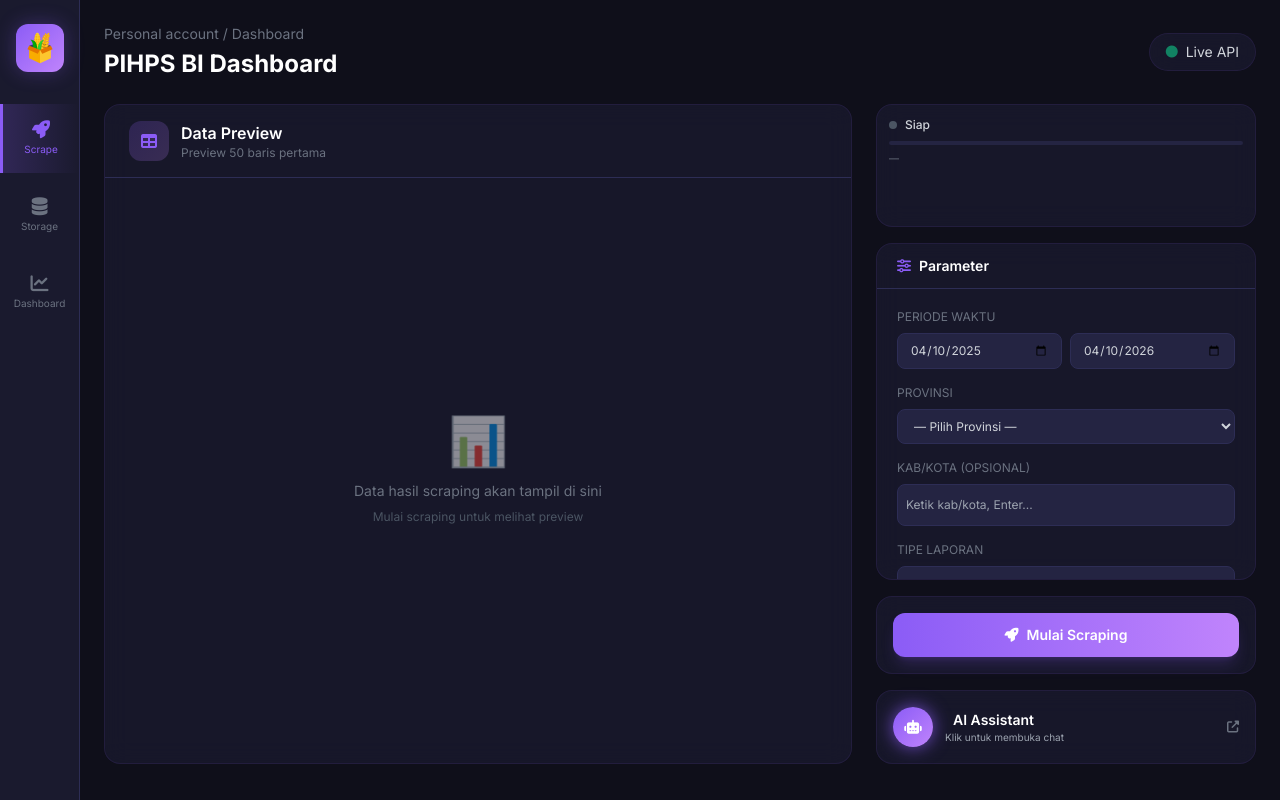
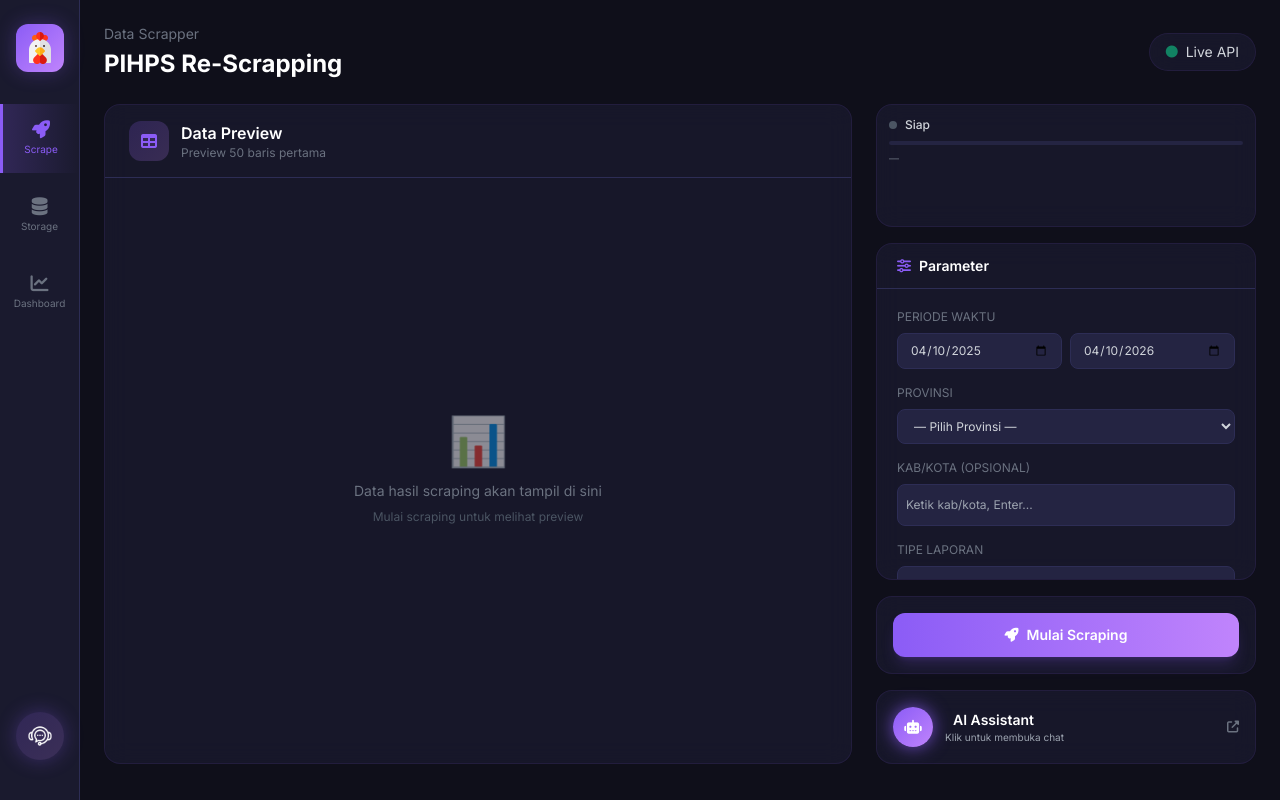
Before and after one commit to rohisrachman/PIHPS-Re-Srap, a Flask app: page / in a window 1280 px wide. Run offline with Flask 3, Linux system fonts and the light colour scheme; data that the repository does not hold is empty.

Commit message:
Add MongoDB Atlas connection with SSL fallback and contact popup improvements

```diff
--- a/app.py
+++ b/app.py
@@ -1,7 +1,5 @@
 """
 PIHPS BI — Flask Scraping Dashboard
-Algoritma: REST API langsung (requests) — tanpa Selenium/Chrome
-Endpoint: bi.go.id/hargapangan/WebSite/TabelHarga/*
 """
 
 import io
@@ -13,6 +11,7 @@ import os
 from datetime import datetime
 from pathlib import Path
 from concurrent.futures import ThreadPoolExecutor, as_completed
+from urllib.parse import quote_plus
 
 from flask import Flask, render_template, request, jsonify, send_file
 import requests
@@ -20,6 +19,12 @@ from requests.adapters import HTTPAdapter
 from urllib3.util.retry import Retry
 import pandas as pd
 import warnings
+from pymongo import MongoClient
+from pymongo.errors import ConnectionFailure
+from dotenv import load_dotenv
+
+# Load environment variables from .env file
+load_dotenv()
 
 warnings.filterwarnings('ignore')
 
@@ -37,7 +42,69 @@ HEADERS = {
 STORAGE_DIR = Path("storage")
 STORAGE_DIR.mkdir(exist_ok=True)
 
-# In-memory storage
+# ── MongoDB Connection ───────────────────────────────────────────
+# Connection details from .env file (password with special chars needs encoding)
+MONGO_USER = os.environ.get('MONGO_USER', 'Vercel-Admin-atlas-citron-cushion')
+MONGO_PASS = os.environ.get('MONGO_PASS', '')
+MONGO_HOST = os.environ.get('MONGO_HOST', 'atlas-citron-cushion.4u1fsog.mongodb.net')
+MONGO_DB = os.environ.get('MONGO_DB', 'pihps_dashboard')
+
+# Build connection string with encoded password
+mongo_client = None
+db = None
+
+def init_mongodb():
+    """Initialize MongoDB connection"""
+    global mongo_client, db
+    try:
+        if MONGO_PASS:
+            # Encode username and password for special characters
+            encoded_user = quote_plus(MONGO_USER)
+            encoded_pass = quote_plus(MONGO_PASS)
+            # Use exact MongoDB Atlas format
+            mongo_uri = f"mongodb+srv://{encoded_user}:{encoded_pass}@{MONGO_HOST}/?retryWrites=true&w=majority&appName=atlas-citron-cushion"
+
+            # Debug: print connection string (hide password)
+            debug_uri = mongo_uri.replace(encoded_pass, "***")
+            print(f"🔌 Connecting to: {debug_uri}")
+
+            # Connect with SSL certificate verification (try True first, fallback to False for dev)
+            try:
+                mongo_client = MongoClient(
+                    mongo_uri,
+                    serverSelectionTimeoutMS=5000,
+                    tls=True,
+                    tlsAllowInvalidCertificates=False
+                )
+                mongo_client.admin.command('ping')
+            except Exception:
+                # Fallback: allow invalid certificates for development
+                print("⚠️  SSL certificate verification failed, retrying with tlsAllowInvalidCertificates=True")
+                mongo_client = MongoClient(
+                    mongo_uri,
+                    serverSelectionTimeoutMS=5000,
+                    tls=True,
+                    tlsAllowInvalidCertificates=True
+                )
+                mongo_client.admin.command('ping')
+
+            db = mongo_client.get_database(MONGO_DB)
+            print("✅ MongoDB connected successfully")
+            return True
+        else:
+            print("⚠️  MongoDB password not found. Please set MONGO_PASS in .env file")
+            return False
+    except ConnectionFailure as e:
+        print(f"❌ MongoDB connection failed: {e}")
+        return False
+    except Exception as e:
+        print(f"❌ MongoDB error: {e}")
+        return False
+
+# Try to connect on startup
+init_mongodb()
+
+# In-memory storage (fallback if MongoDB not available)
 jobs = {}
 storage_metadata = {}  # {file_id: {name, timestamp, rows, komoditas_count, etc}}
 
@@ -192,7 +259,7 @@ REGENCY_RECOMMENDATIONS = {
     'kalimantan selatan': ['Banjarmasin', 'Banjarbaru'],
     'kalimantan timur': ['Samarinda', 'Balikpapan'],
     'sulawesi utara': ['Manado', 'Tomohon'],
-    'sulawesi tengah': ['Palu', 'Gorontalo'],
+    'sulawesi tengah': ['Palu', 'Kab. Banggai'],
     'sulawesi selatan': ['Makassar', 'Parepare', 'Palopo'],
     'sulawesi tenggara': ['Kendari', 'Bau-Bau'],
     'gorontalo': ['Gorontalo', 'Tilamuta'],
--- a/requirements.txt
+++ b/requirements.txt
@@ -2,3 +2,6 @@ flask>=3.0.0
 requests>=2.31.0
 pandas>=2.0.0
 openpyxl>=3.1.0
+pymongo>=4.6.0
+dnspython>=2.4.0
+python-dotenv>=1.0.0
--- a/templates/base.html
+++ b/templates/base.html
@@ -60,7 +60,7 @@
   <aside class="w-20 bg-dark-800 border-r border-dark-600 flex flex-col items-center py-6 fixed h-full z-50">
     <div class="mb-8">
       <div class="w-12 h-12 bg-gradient-to-br from-primary to-accent rounded-xl flex items-center justify-center glow p-2">
-        <img src="{{ url_for('static', filename='img/commodity.png') }}" alt="PIHPS Logo" class="w-full h-full object-contain">
+        <img src="{{ url_for('static', filename='img/chicken.png') }}" alt="PIHPS Logo" class="w-full h-full object-contain">
       </div>
     </div>
 
@@ -78,6 +78,13 @@
         <span class="text-[10px]">Dashboard</span>
       </button>
     </nav>
+
+    <!-- Customer Service Button -->
+    <div class="mt-auto mb-4">
+      <button onclick="toggleContactPopup()" class="w-12 h-12 rounded-full bg-gradient-to-br from-primary/20 to-accent/20 hover:from-primary hover:to-accent flex items-center justify-center transition-all glow">
+        <img src="{{ url_for('static', filename='img/customer-service.png') }}" alt="Contact" class="w-6 h-6 object-contain">
+      </button>
+    </div>
   </aside>
 
   <!-- Main Content -->
@@ -86,8 +93,8 @@
       <!-- Top Bar -->
       <div class="flex items-center justify-between mb-6">
         <div>
-          <div class="text-sm text-gray-500 mb-1">Personal account / Dashboard</div>
-          <h1 class="text-2xl font-bold text-white">PIHPS BI Dashboard</h1>
+          <div class="text-sm text-gray-500 mb-1">Data Scrapper</div>
+          <h1 class="text-2xl font-bold text-white">PIHPS Re-Scrapping</h1>
         </div>
         <div class="flex items-center gap-2 px-4 py-2 glass rounded-full">
           <i class="fas fa-circle text-success text-xs animate-pulse"></i>
@@ -99,8 +106,100 @@
     </div>
   </main>
 
+  <!-- Contact Popup Modal - Placed at end for highest z-index stacking -->
+  <div id="contact-popup" class="fixed inset-0 bg-black/60 backdrop-blur-sm z-[99999] hidden flex items-center justify-center p-4" onclick="closeContactPopup(event)">
+    <div class="glass rounded-2xl w-full max-w-lg overflow-hidden shadow-2xl flex flex-col" onclick="event.stopPropagation()">
+      <!-- Header -->
+      <div class="px-5 py-4 border-b border-dark-600 bg-gradient-to-r from-primary/20 to-accent/20 flex items-center justify-between">
+        <div class="flex items-center gap-3">
+          <div class="w-10 h-10 rounded-full bg-gradient-to-br from-primary to-accent flex items-center justify-center glow">
+            <i class="fas fa-user-circle text-white text-sm"></i>
+          </div>
+          <div>
+            <h2 class="text-base font-semibold text-white">Tentang Developer</h2>
+            <p class="text-xs text-gray-400">PIHPS Re-Scrapping Dashboard</p>
+          </div>
+        </div>
+        <button onclick="closeContactPopup()" class="w-8 h-8 rounded-full bg-dark-700 hover:bg-dark-600 flex items-center justify-center text-gray-400 hover:text-white transition-colors">
+          <i class="fas fa-times text-sm"></i>
+        </button>
+      </div>
+
+      <!-- Content Area - Fixed height like AI Assistant -->
+      <div class="h-[400px] overflow-y-auto p-4 space-y-4 custom-scrollbar bg-dark-900/50">
+        <!-- Creator Info -->
+        <div class="glass rounded-xl p-4">
+          <div class="flex items-center gap-4">
+            <div class="w-14 h-14 rounded-full bg-gradient-to-br from-primary to-accent flex items-center justify-center glow flex-shrink-0">
+              <i class="fas fa-user text-white text-xl"></i>
+            </div>
+            <div>
+              <h3 class="text-base font-semibold text-white">Rohis Rachman</h3>
+              <p class="text-sm text-gray-400">Data Enthusiastic</p>
+            </div>
+          </div>
+        </div>
+
+        <!-- Description -->
+        <div class="glass rounded-xl p-4">
+          <p class="text-sm text-gray-300 leading-relaxed">
+            Dashboard ini dibuat untuk mengoptimalkan proses pengambilan data harga bahan pangan dari PIHPS (Pusat Informasi Harga Pangan Strategis). Dengan fitur scraping otomatis, analisis tren harga, dan proyeksi forecasting untuk mendukung pengambilan keputusan di sektor pangan Indonesia.
+          </p>
+        </div>
+
+        <!-- Social Media Links - Horizontal Row -->
+        <div class="glass rounded-xl p-4">
+          <h4 class="text-xs font-medium text-gray-500 mb-3 text-center uppercase tracking-wider">Hubungi Saya</h4>
+          <div class="flex justify-center gap-3">
+            <!-- LinkedIn -->
+            <a href="https://www.linkedin.com/in/rohis-rachman-43598b213/" target="_blank" class="flex flex-col items-center gap-2 p-2 hover:bg-[#0077B5]/10 rounded-lg transition-colors group">
+              <div class="w-10 h-10 rounded-full bg-[#0077B5]/20 flex items-center justify-center group-hover:scale-110 transition-transform">
+                <img src="{{ url_for('static', filename='img/linkedin.png') }}" alt="LinkedIn" class="w-5 h-5 object-contain">
+              </div>
+              <span class="text-[10px] text-gray-400 group-hover:text-white transition-colors">LinkedIn</span>
+            </a>
+
+            <!-- GitHub -->
+            <a href="https://github.com/rohisrachman" target="_blank" class="flex flex-col items-center gap-2 p-2 hover:bg-gray-700/30 rounded-lg transition-colors group">
+              <div class="w-10 h-10 rounded-full bg-gray-700/30 flex items-center justify-center group-hover:scale-110 transition-transform">
+                <img src="{{ url_for('static', filename='img/github.png') }}" alt="GitHub" class="w-5 h-5 object-contain">
+              </div>
+              <span class="text-[10px] text-gray-400 group-hover:text-white transition-colors">GitHub</span>
+            </a>
+
+            <!-- Dribbble -->
+            <a href="https://dribbble.com/rohis" target="_blank" class="flex flex-col items-center gap-2 p-2 hover:bg-[#EA4C89]/10 rounded-lg transition-colors group">
+              <div class="w-10 h-10 rounded-full bg-[#EA4C89]/20 flex items-center justify-center group-hover:scale-110 transition-transform">
+                <img src="{{ url_for('static', filename='img/dribble.png') }}" alt="Dribbble" class="w-5 h-5 object-contain">
+              </div>
+              <span class="text-[10px] text-gray-400 group-hover:text-white transition-colors">Dribbble</span>
+            </a>
+          </div>
+        </div>
+      </div>
+
+      <!-- Footer -->
+      <div class="px-4 py-3 bg-dark-800/50 border-t border-dark-600/50 text-center">
+        <p class="text-[10px] text-gray-500">© 2026 Rohis Rachman • Made with ☕ for Indonesia</p>
+      </div>
+    </div>
+  </div>
+
   <!-- Scripts -->
   <script src="{{ url_for('static', filename='js/app.js') }}"></script>
+  <script>
+    // Contact Popup Functions
+    function toggleContactPopup() {
+      const popup = document.getElementById('contact-popup');
+      popup.classList.toggle('hidden');
+    }
+
+    function closeContactPopup(event) {
+      if (!event || event.target.id === 'contact-popup') {
+        document.getElementById('contact-popup').classList.add('hidden');
+      }
+    }
+  </script>
   {% block extra_scripts %}{% endblock %}
 </body>
 </html>
```
Also changed, not shown: static/img/chicken.png (added), static/img/customer-service.png (added), static/img/dribble.png (added), static/img/github.png (added), static/img/linkedin.png (added), storage/metadata.json, 3 other files.
